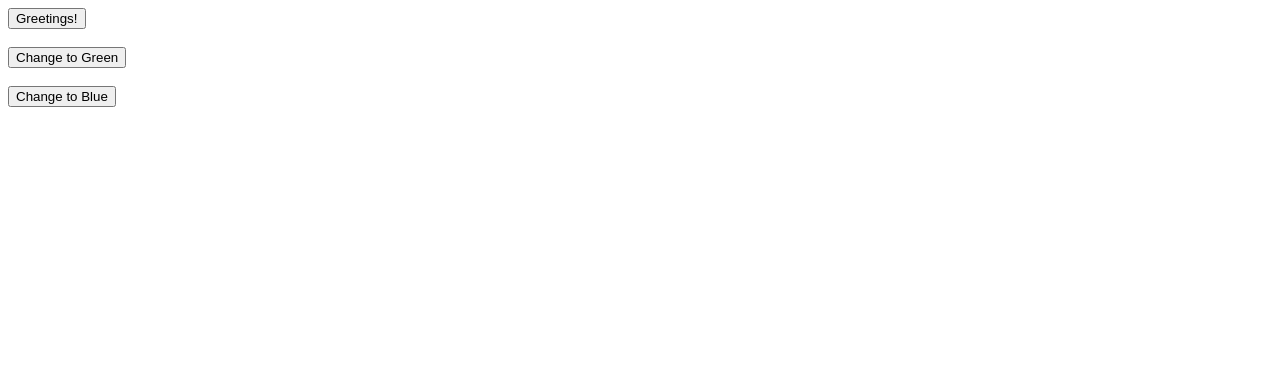
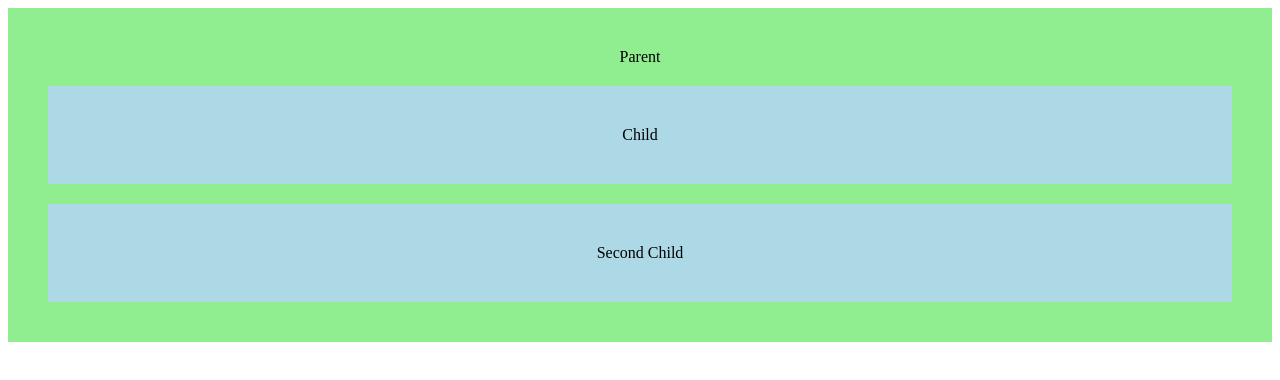
Before and after one commit to junsan24/react-project, a React (Vite) app: page / in a window 1280 px wide. Shown: the top 380 px of the page. Built offline with nearby package versions, Linux system fonts and the light colour scheme.

Commit message:
Event Propagation

```diff
--- a/src/App.jsx
+++ b/src/App.jsx
@@ -1,30 +1,39 @@
-import Button from './components/Button'
-
 const App = () => {
 
-    const greetings = () => console.log('Hello World!')
+    const onClickParent = () => console.log('Parent clicked.')
 
-    const changeToGreen = () => {
-        document.body.style.backgroundColor = "lightgreen"
-    }
+    const onClickChild = () => console.log('Child clicked.')
 
-    const changeToBlue = () => {
-        document.body.style.backgroundColor = "lightblue"
+    const onClickSecondChild = (e) => {
+        e.stopPropagation()
+        console.log('Second Child clicked')
     }
 
     return (
         <>
-            <Button onButtonClick={greetings} >
-                Greetings!
-            </Button>
-            <br/><br/>
-            <Button onButtonClick={changeToGreen}>
-                Change to Green
-            </Button>
-            <br/><br/>
-            <Button onButtonClick={changeToBlue}>
-                Change to Blue
-            </Button>
+            <div onClick={onClickParent} style={{
+                padding: '40px',
+                textAlign: 'center',
+                backgroundColor: 'lightgreen'
+            }}>
+                Parent
+                <div onClick={onClickChild} style={{
+                    padding: '40px',
+                    marginTop: '20px',
+                    textAlign: 'center',
+                    backgroundColor: 'lightblue'
+                }}>
+                    Child
+                </div>
+                <div onClick={onClickSecondChild} style={{
+                    padding: '40px',
+                    marginTop: '20px',
+                    textAlign: 'center',
+                    backgroundColor: 'lightblue'
+                }}>
+                    Second Child
+                </div>
+            </div>
         </>
     )
 }
--- a/src/components/Button.jsx
+++ /dev/null
@@ -1,11 +0,0 @@
-const Button = ({onButtonClick, children}) => {
-    return (
-        <>
-            <button onClick={onButtonClick}>
-                {children}
-            </button>
-        </>
-    )
-}
-
-export default Button
```
